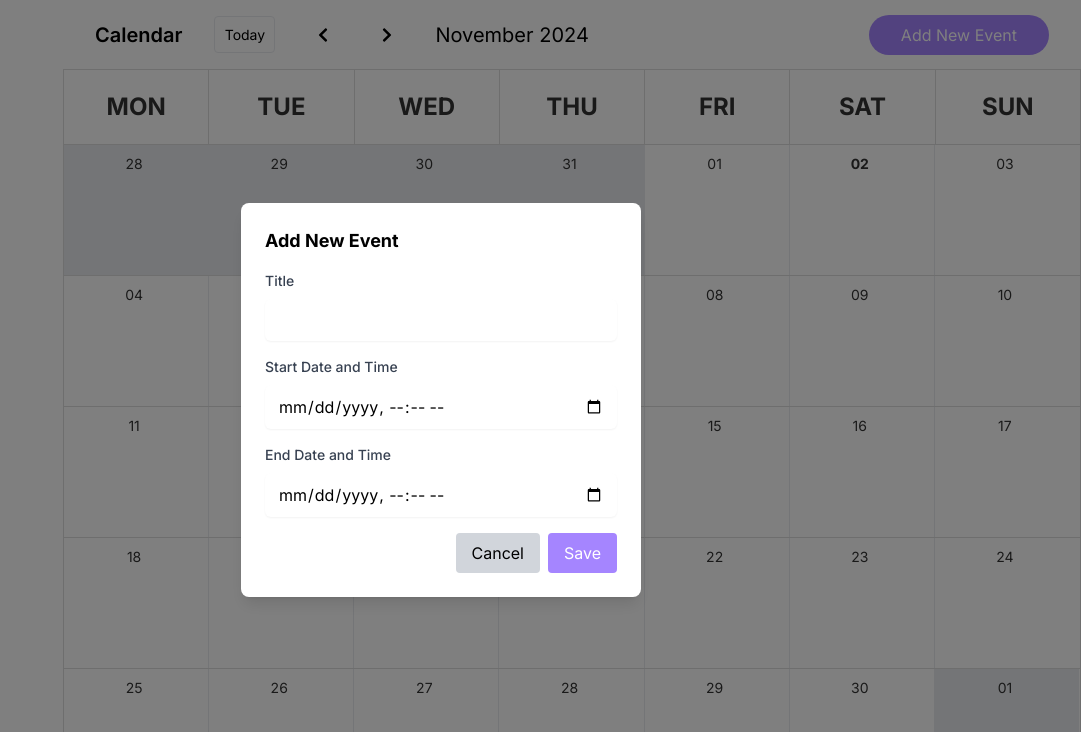
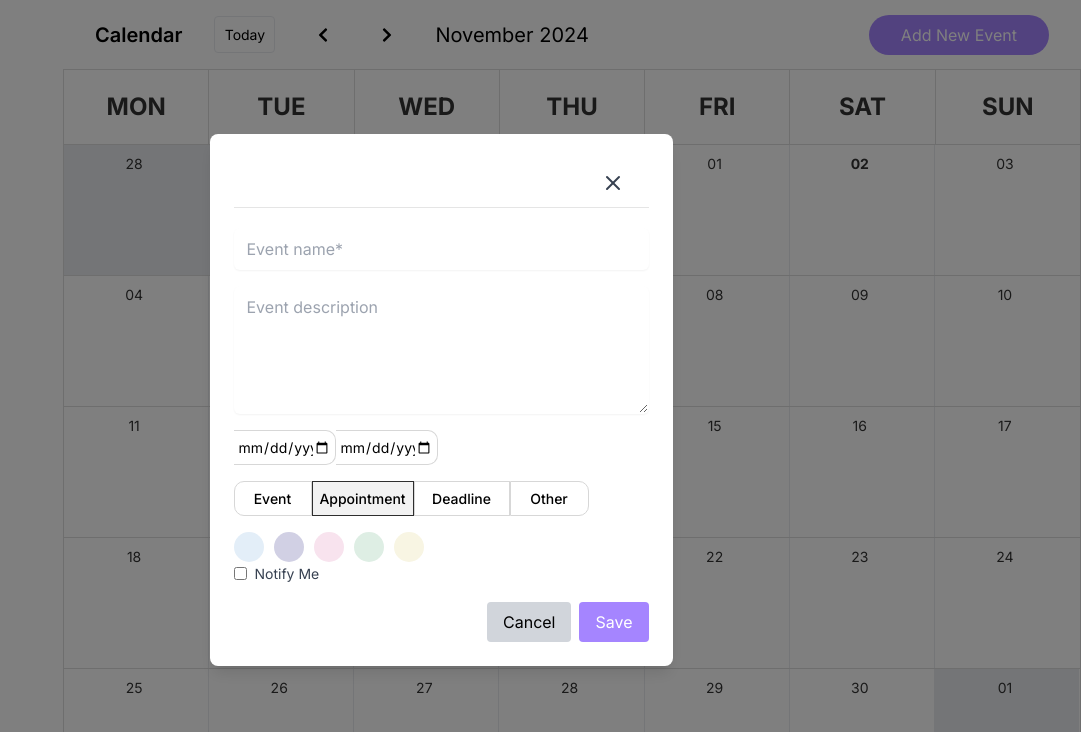
Before and after one commit to bclaudev/student-hub, a React (Create React App) app in the folder frontend/: page /calendar in a window 1280 px wide. Both pictures are taken after a click on the button "Add New Event". Shown: the top 732 px of the page, without its empty margins (199-1280 px from the left). Built offline with nearby package versions, Linux system fonts and the light colour scheme; no server answers.

Commit message:
fe modal in progress

```diff
--- /dev/null
+++ b/frontend/src/AddEventModal.css
@@ -0,0 +1,120 @@
+.date-field {
+    display: flex;
+    flex-direction: column;
+    align-items: center;
+  }
+
+  .date-label {
+    width: 102px;
+    height: 35px;
+    flex-shrink: 0;
+    border-radius: 10px 0 0 10px;
+    border: 1px solid #d7d7d7;
+    text-align: center;
+    line-height: 35px;
+    font-size: 14px;
+    font-weight: 500;
+    color: #4a4a4a;
+  }
+
+  .end-date .date-label {
+    border-radius: 0 10px 10px 0;
+  }
+
+  .date-input {
+    width: 102px;
+    height: 35px;
+    padding: 4px;
+    border: 1px solid #d7d7d7;
+    border-left: none;
+    border-radius: 0;
+    font-size: 14px;
+  }
+
+  .start-date .date-input {
+    border-radius: 0 10px 10px 0;
+  }
+
+  .end-date .date-input {
+    border-radius: 0 10px 10px 0;
+  }
+
+  /*Event type styling*/
+  .event-type-container {
+    display: flex;
+    gap: 0; /* No spacing between buttons */
+  }
+
+  .event-type-button {
+    display: flex;
+    justify-content: center;
+    align-items: center;
+    font-size: 14px;
+    font-weight: 500;
+    cursor: pointer;
+    user-select: none;
+  }
+
+  .event-type-button:first-child {
+    width: 78px;
+    height: 35px;
+    flex-shrink: 0;
+    border-radius: 10px 0px 0px 10px;
+    border: 1px solid #d7d7d7;
+  }
+
+  .event-type-button:nth-child(2) {
+    width: 102px;
+    height: 35px;
+    flex-shrink: 0;
+    border: 1px solid #d7d7d7;
+    background: #ffffff;
+  }
+
+  .event-type-button:nth-child(3) {
+    width: 96px;
+    height: 35px;
+    flex-shrink: 0;
+    border: 1px solid #d7d7d7;
+    background: #ffffff;
+  }
+
+  .event-type-button:last-child {
+    width: 79px;
+    height: 35px;
+    flex-shrink: 0;
+    border-radius: 0px 10px 10px 0px;
+    border: 1px solid #d7d7d7;
+    background: #ffffff;
+  }
+
+  /*Event color*/
+  .event-type-button.active {
+    border: 1px solid #2e2e2e;
+    background: #f2f2f2;
+  }
+
+.color-selector-container {
+    display: flex;
+    gap: 10px; /* Space between circles */
+    margin-top: 16px; /* Add some space above the selector */
+  }
+
+  .color-circle {
+    width: 30px;
+    height: 30px;
+    border-radius: 50%;
+    cursor: pointer;
+    flex-shrink: 0;
+    transition: border 0.1s ease-in-out;
+  }
+
+  .color-circle.active {
+    border: 1px solid #2e2e2e;
+  }
+
+  .title-bar {
+    border-bottom: 1px solid #e5e5e5;
+    padding: 0 16px ;
+    height: 50px;
+  }
--- a/frontend/src/components/AddEventModal.js
+++ b/frontend/src/components/AddEventModal.js
@@ -1,18 +1,26 @@
-// src/components/AddEventModal.js
 import React, { useState } from "react";
+import "../AddEventModal.css";
+import { X } from 'react-feather';
+
 
 const AddEventModal = ({ onClose, onSave }) => {
   const [eventDetails, setEventDetails] = useState({
     title: "",
+    description: "",
     start: "",
     end: "",
+    eventType: "appointment", // Default event type
+    color: "#FF5733", // Default color
+    notifyMe: false,
   });
 
+  const predefinedColors = ["#E3EEF8", "#D1D0E4", "#F8E3EE", "#DEEEE4", "#F8F5E3"]; // Example colors
+
   const handleInputChange = (e) => {
-    const { name, value } = e.target;
+    const { name, value, type, checked } = e.target;
     setEventDetails((prevDetails) => ({
       ...prevDetails,
-      [name]: value,
+      [name]: type === "checkbox" ? checked : value,
     }));
   };
 
@@ -26,50 +34,156 @@ const AddEventModal = ({ onClose, onSave }) => {
     onSave(newEvent);
   };
 
+  const handleEventTypeChange = (type) => {
+    setEventDetails((prevDetails) => ({
+      ...prevDetails,
+      eventType: type,
+    }));
+  };
+
+  const handleColorChange = (color) => {
+    setEventDetails((prevDetails) => ({
+      ...prevDetails,
+      color: color,
+    }));
+  };
+
   return (
-    <div className="fixed inset-0 bg-black bg-opacity-50 flex items-center justify-center z-50">
-      <div className="bg-white rounded-lg p-6 w-[400px] shadow-lg">
-        <h2 className="text-lg font-bold mb-4">Add New Event</h2>
+    <div className="modal-overlay fixed inset-0 bg-black bg-opacity-50 flex items-center justify-center z-50">
+    <div className="modal-container bg-white rounded-lg p-6 w-[463px] shadow-lg relative">
+    {/* Title Bar */}
+    <div
+      className="title-bar flex items-center justify-end"
+      style={{
+        position: "relative",
+        top: "0",
+        height: "50px",
+        borderBottom: "1px solid #E5E5E5",
+        padding: "0 16px",
+      }}
+    >
+      <button
+        className="close-button p-2 text-gray-700 hover:text-red-500"
+        onClick={onClose}
+        aria-label="Close"
+      >
+        <X size={24} />
+      </button>
+    </div>
+
+    {/* Form Section */}
     <form onSubmit={handleSubmit}>
-          <div className="mb-4">
-            <label className="block mb-2 text-sm font-medium text-gray-700">
-              Title
-            </label>
+      <div className="mb-4 mt-5">
         <input
           type="text"
           name="title"
+          placeholder="Event name*"
           value={eventDetails.title}
           onChange={handleInputChange}
-              className="block w-full px-3 py-2 border border-gray-300 rounded-md shadow-sm focus:ring-customPurple focus:border-customPurple"
+          className="block w-full px-3 py-2 border w-[375px] border-gray-300 rounded-md shadow-sm focus:ring-customPurple focus:border-customPurple"
           required
         />
       </div>
+
       <div className="mb-4">
-            <label className="block mb-2 text-sm font-medium text-gray-700">
-              Start Date and Time
-            </label>
+        <textarea
+          name="description"
+          placeholder="Event description"
+          value={eventDetails.description}
+          onChange={handleInputChange}
+          className="block w-full px-3 py-2 border w-[375px] h-[128px] border-gray-300 rounded-md shadow-sm focus:ring-customPurple focus:border-customPurple"
+        />
+      </div>
+
+      <div className="mb-4 flex items-center">
+        <div className="date-field start-date">
           <input
             type="datetime-local"
             name="start"
+            placeholder="Start Date"
             value={eventDetails.start}
             onChange={handleInputChange}
-              className="block w-full px-3 py-2 border border-gray-300 rounded-md shadow-sm focus:ring-customPurple focus:border-customPurple"
+            className="date-input"
+            autoComplete="off"
             required
           />
         </div>
-          <div className="mb-4">
-            <label className="block mb-2 text-sm font-medium text-gray-700">
-              End Date and Time
-            </label>
+
+        <div className="date-field end-date">
           <input
             type="datetime-local"
             name="end"
+            placeholder="End Date"
             value={eventDetails.end}
             onChange={handleInputChange}
-              className="block w-full px-3 py-2 border border-gray-300 rounded-md shadow-sm focus:ring-customPurple focus:border-customPurple"
+            className="date-input"
+            autoComplete="off"
             required
           />
         </div>
+      </div>
+
+      <div className="event-type-container flex">
+        <div
+          className={`event-type-button ${
+            eventDetails.eventType === "event" ? "active" : ""
+          }`}
+          onClick={() => handleEventTypeChange("event")}
+        >
+          Event
+        </div>
+        <div
+          className={`event-type-button ${
+            eventDetails.eventType === "appointment" ? "active" : ""
+          }`}
+          onClick={() => handleEventTypeChange("appointment")}
+        >
+          Appointment
+        </div>
+        <div
+          className={`event-type-button ${
+            eventDetails.eventType === "deadline" ? "active" : ""
+          }`}
+          onClick={() => handleEventTypeChange("deadline")}
+        >
+          Deadline
+        </div>
+        <div
+          className={`event-type-button ${
+            eventDetails.eventType === "other" ? "active" : ""
+          }`}
+          onClick={() => handleEventTypeChange("other")}
+        >
+          Other
+        </div>
+      </div>
+
+      <div className="color-selector-container flex">
+        {predefinedColors.map((color) => (
+          <div
+            key={color}
+            className={`color-circle ${
+              eventDetails.color === color ? "active" : ""
+            }`}
+            style={{ backgroundColor: color }}
+            onClick={() => handleColorChange(color)}
+          ></div>
+        ))}
+      </div>
+
+      <div className="mb-4">
+        <label className="inline-flex items-center">
+          <input
+            type="checkbox"
+            name="notifyMe"
+            checked={eventDetails.notifyMe}
+            onChange={handleInputChange}
+            className="rounded border-gray-300 text-customPurple focus:ring-customPurple"
+          />
+          <span className="ml-2 text-sm text-gray-700">Notify Me</span>
+        </label>
+      </div>
+
       <div className="flex justify-end space-x-2">
         <button
           type="button"
@@ -91,4 +205,5 @@ const AddEventModal = ({ onClose, onSave }) => {
 );
 };
 
+
 export default AddEventModal;
```
Also changed, not shown: 1 other file (tests, documents, lock files or other folders). Lines whose indentation alone changed are shown as unchanged.
